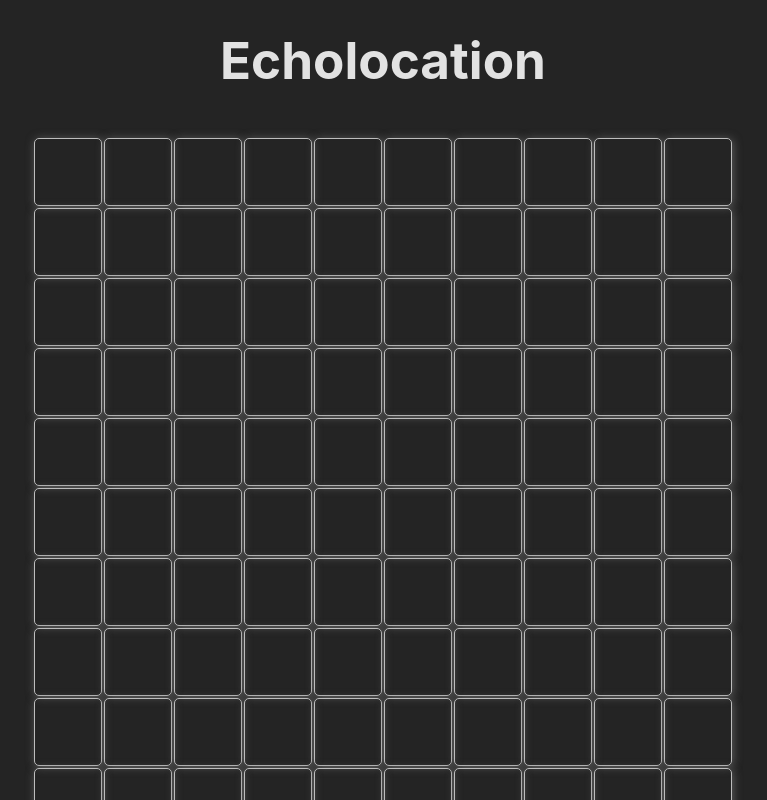
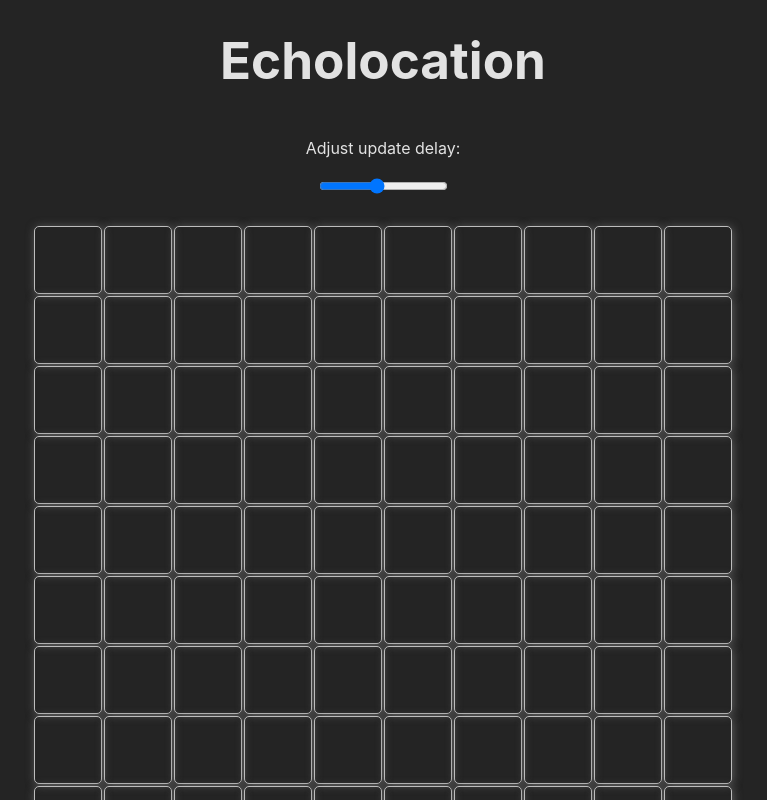
Before and after one commit to TheYuch/Echolocation, a React (Vite) app: page / in a window 1280 px wide. Shown: the top 800 px of the page, without its empty margins (257-1024 px from the left). Built offline with nearby package versions, Linux system fonts and the light colour scheme.

Commit message:
Add: Delay slider, Edit: NoteAdjuster adjusts half-steps, Fix: accidentals

```diff
--- a/src/App.jsx
+++ b/src/App.jsx
@@ -1,11 +1,35 @@
-import './App.css'
-import Matrix from './Matrix.jsx'
+import './App.css';
+import { useState } from 'react';
+import Matrix from './Matrix.jsx';
+import * as Constants from './utils/Constants.jsx';
+
+const Slider = ({ delay, handleChange }) => {
+  return (
+      <input
+        type='range'
+        min={Constants.MIN_MS_PER_TICK}
+        max={Constants.MAX_MS_PER_TICK}
+        step='50'
+        value={delay}
+        onChange={e => handleChange(e.target.value)}
+      />
+  );
+};
 
 function App() {
+  const [delay, setDelay] = useState(Constants.DEFAULT_MS_PER_TICK);
+
   return (
     <>
       <h1 id='title'>Echolocation</h1>
-      <Matrix />
+      <p>Adjust update delay:</p>
+      <Slider
+        delay={delay}
+        handleChange={(newDelay) => setDelay(newDelay)}
+      />
+      <br />
+      <br />
+      <Matrix delay={delay} />
     </>
   )
 }
--- a/src/Matrix.jsx
+++ b/src/Matrix.jsx
@@ -93,7 +93,7 @@ const setNextSignals = (todoSignals, copy, r, c) => {
   copy[r][c].signals = [];
 }
 
-function Matrix() {
+function Matrix({ delay }) {
   const [ticks, setTicks] = useState(0);
 
   const [matrix, setMatrix] = useState(initializeMatrix());
@@ -136,11 +136,19 @@ function Matrix() {
           notesToPlay.push(val.note.toUpperCase() + val.accidental + val.octave);
           lengthsToPlay.push(0.25); // TODO: need variable note lengths
         } else if (signal.type === 'noteAdjuster') {
-          let note = copy[r][c].val.note;
-          let index = Constants.NOTES_STRING.indexOf(note);
-          index = (index + 1) % Constants.NOTES_STRING.length;
-          note = Constants.NOTES_STRING.charAt(index);
-          copy[r][c].val.note = note;
+          let noteWithAccidental = copy[r][c].val.note.toUpperCase() + copy[r][c].val.accidental;
+          let index = -1;
+          if (Constants.SCALE_SHARPS.includes(noteWithAccidental)) {
+            index = Constants.SCALE_SHARPS.indexOf(noteWithAccidental);
+            index = (index + 1) % Constants.SCALE_SHARPS.length;
+            noteWithAccidental = Constants.SCALE_SHARPS[index];
+          } else {
+            index = Constants.SCALE_FLATS.indexOf(noteWithAccidental);
+            index = (index + 1) % Constants.SCALE_FLATS.length;
+            noteWithAccidental = Constants.SCALE_FLATS[index];
+          }
+          copy[r][c].val.note = noteWithAccidental.charAt(0).toLowerCase();
+          copy[r][c].val.accidental = noteWithAccidental.charAt(1);
         }
       }
     }
@@ -196,9 +204,9 @@ function Matrix() {
         }
       } else { // Accidentals, etc.
         if (newCell.type === 'note') {
-          if (c === '+') {
+          if (c === '+' && Constants.NOTES_WITH_SHARPS.includes(newCell.val.note.toUpperCase())) {
             newCell.val.accidental = '#';
-          } else if (c === '-') {
+          } else if (c === '-' && Constants.NOTES_WITH_FLATS.includes(newCell.val.note.toUpperCase())) {
             newCell.val.accidental = 'b';
           }
         }
@@ -211,7 +219,7 @@ function Matrix() {
   useInterval(() => { // Main clock function, BPM later set by user TODO
     handleMatrixUpdate();
     setTicks(ticks + 1);
-  }, Constants.MS_PER_TICK);
+  }, delay < 500 ? 100 : (delay < 1000 ? 500 : (delay < 1500 ? 1000 : (delay < 2000 ? 1500 : 2000)))); // TODO: don't know why this is the only way for variable intervals
 
   return (
     <>
--- a/src/utils/Constants.jsx
+++ b/src/utils/Constants.jsx
@@ -1,4 +1,7 @@
-export const MS_PER_TICK = 1000;
+export const MIN_MS_PER_TICK = 200;
+export const DEFAULT_MS_PER_TICK = 1000;
+export const MAX_MS_PER_TICK = 2000;
+
 export const MATRIX_LENGTH = 10;
 export const CELL_NOTE_COLORS = {
     // roygbiv
@@ -10,6 +13,9 @@ export const CELL_NOTE_COLORS = {
     f: '#0F3DCA',
     g: '#B917E8'
 };
+export const INSTRUMENTS = {
+
+};
 export const CELL_SIGNAL_COLORS = {
     metronome: 'rgba(255, 167, 161, 0.5)', // pink
     noteAdjuster: 'rgba(173, 143, 52, 0.4)' // gold
@@ -18,4 +24,8 @@ export const CELL_SELECT_COLOR = 'lightblue'; // TODO make it flash
 export const CELL_NOTE_DEFAULT_OCTAVE = 4;
 export const CELL_METRONOME_DEFAULT_TICKSPERBEAT = 4;
 export const CELL_NOTEADJUSTER_DEFAULT_TICKSPERBEAT = 4;
-export const NOTES_STRING = 'abcdefg'; // TODO: make list with accidentals so that every note adjustment increases by a half-step
+
+export const NOTES_WITH_SHARPS = ["C", "D", "F", "G", "A"];
+export const NOTES_WITH_FLATS = ["D", "E", "G", "A", "B"];
+export const SCALE_SHARPS = ["C", "C#", "D", "D#", "E", "F", "F#", "G", "G#", "A", "A#", "B"];
+export const SCALE_FLATS = ["C", "Db", "D", "Eb", "E", "F", "Gb", "G", "Ab", "A", "Bb", "B"];
```
